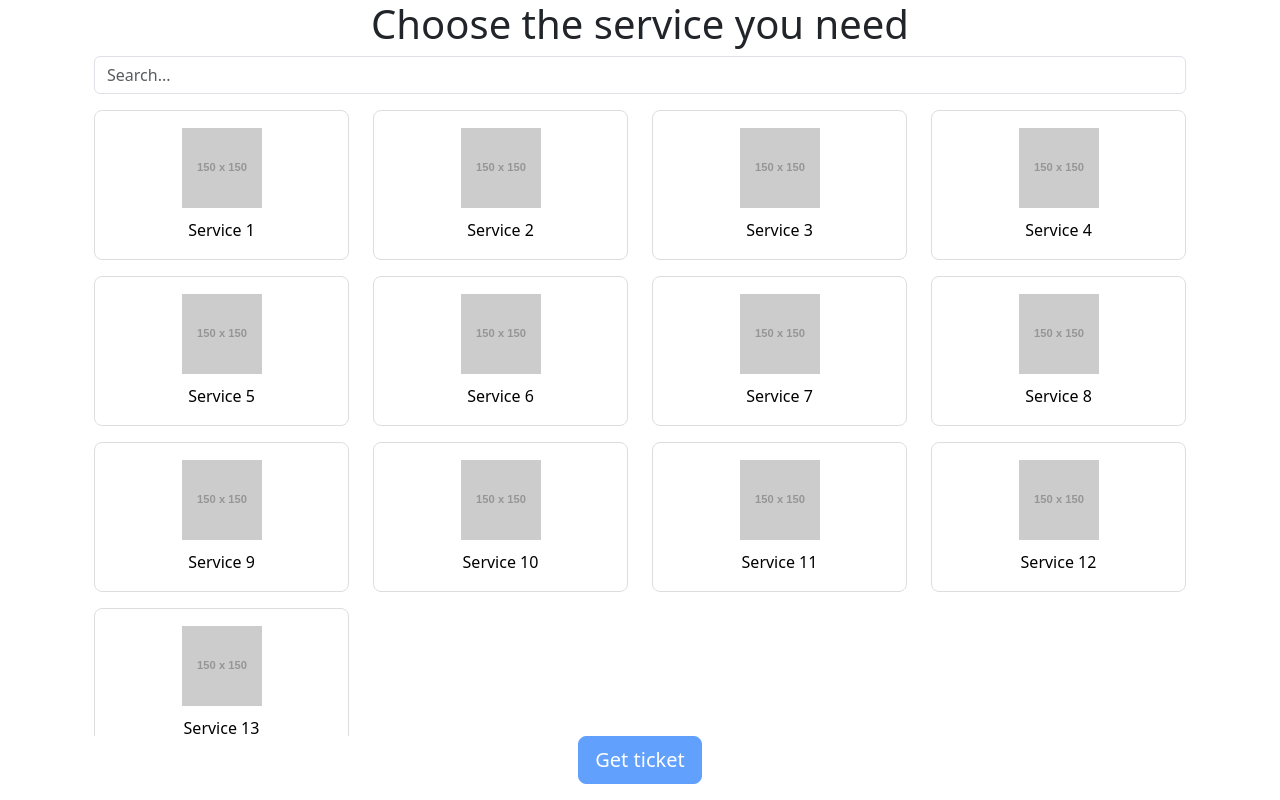
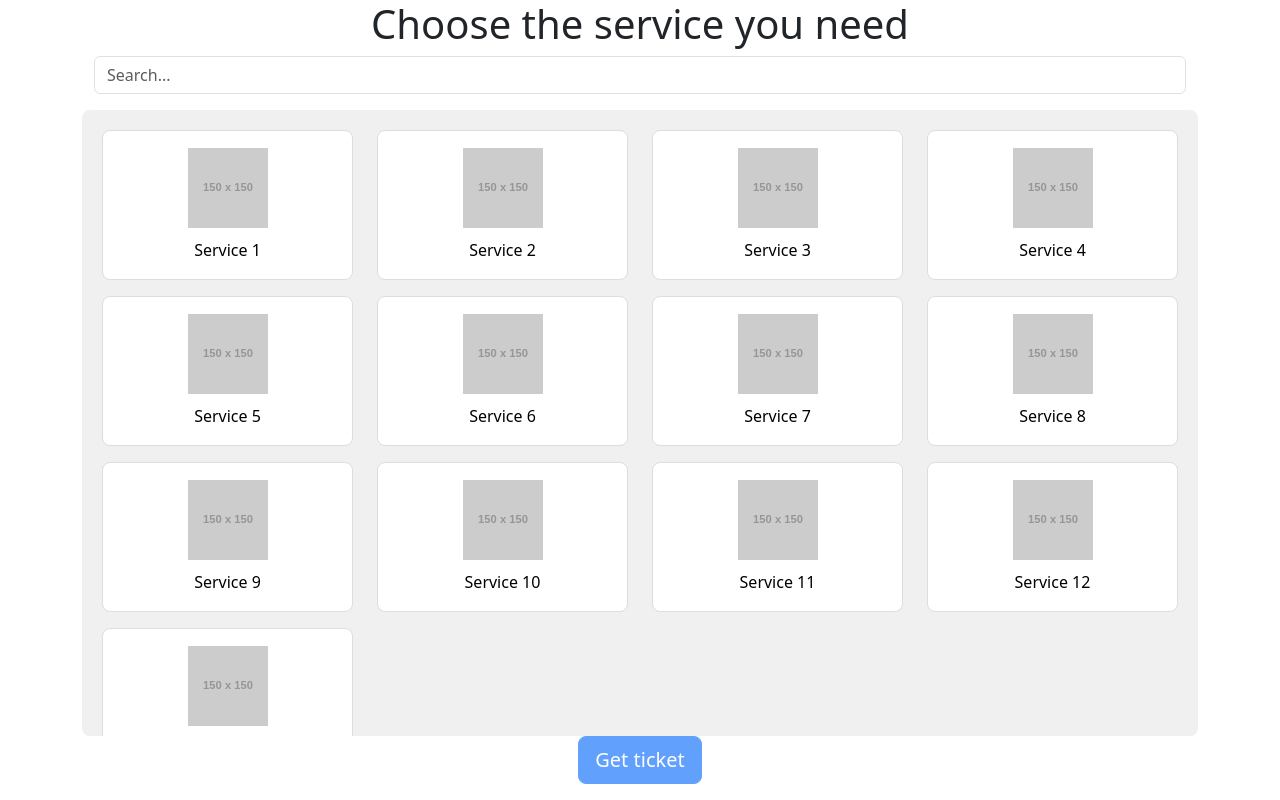
Before and after one commit to mariapia00/SE2-Office-Queue-Group08, a React (Vite) app in the folder frontend/: page /get-ticket in a window 1280 px wide. Built offline with nearby package versions, Linux system fonts and the light colour scheme.

Commit message:
ADD: added a different background color for the services component

```diff
--- a/frontend/src/components/GetTicketComponent.css
+++ b/frontend/src/components/GetTicketComponent.css
@@ -5,3 +5,21 @@
   .overflow-auto {
     overflow-y: auto;
   }
+
+  .services-container {
+    background-color: #f0f0f0; /* Set your desired background color */
+    padding: 20px;
+    border-radius: 8px;
+  }
+
+  .service-button {
+    transition: transform 0.2s;
+  }
+
+  .service-button:hover {
+    transform: scale(1.05);
+  }
+
+  .service-button.selected {
+    border-color: #007bff;
+  }
--- a/frontend/src/components/GetTicketComponent.tsx
+++ b/frontend/src/components/GetTicketComponent.tsx
@@ -54,7 +54,7 @@ export default function GetTicketComponent(props: {
             />
           </Col>
         </Row>
-        <Container className="w-100 flex-grow-1 overflow-auto">
+        <Container className="services-container w-100 flex-grow-1 overflow-auto">
           <Row>
             {filteredServices.map((service, index) => (
               <Col key={index} xs={6} md={3} className="mb-3">
@@ -102,8 +102,8 @@ export default function GetTicketComponent(props: {
           </div>
         </Modal.Body>
         <Modal.Footer>
-          <Button variant="danger" onClick={handleCloseModal}>
-            Close
+          <Button variant="success" onClick={handleCloseModal}>
+            Done
           </Button>
         </Modal.Footer>
       </Modal>
```
